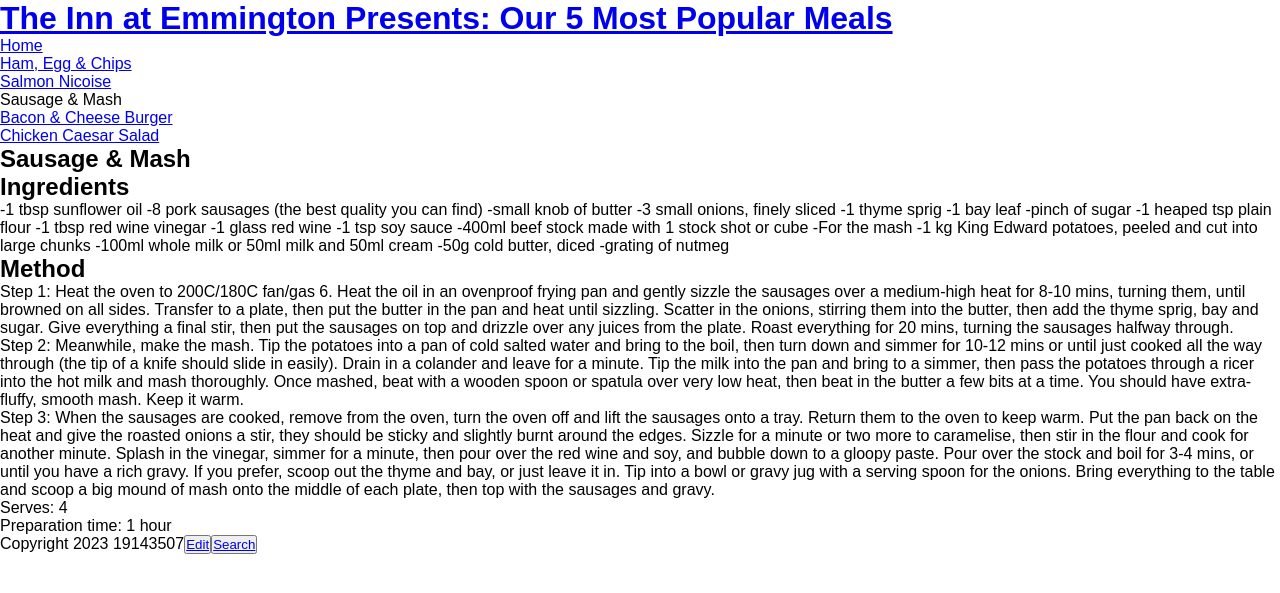
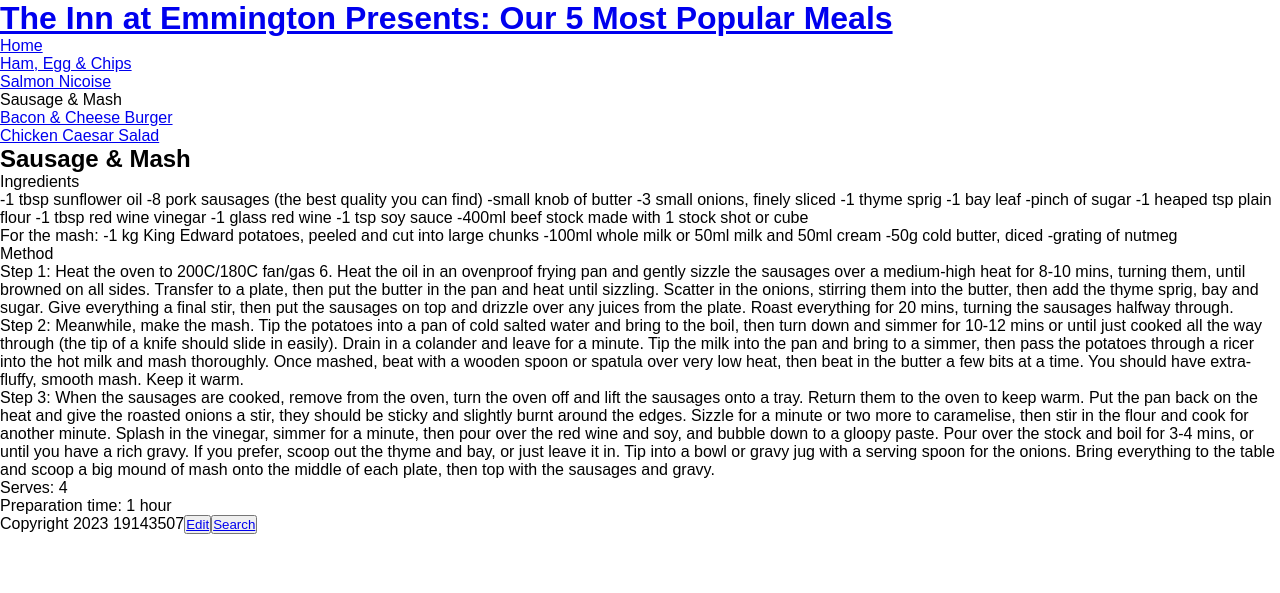
Before and after one commit to 19143507/inn-at-emmington, a Jekyll site: the page built from _recipes/sausage-mash.md, in a window 1280 px wide. Shown: the top 593 px of the page. Built offline with Jekyll 4.4.1, drawn with Linux system fonts in a browser that asks for light colours.

```diff
--- a/_recipes/sausage-mash.md
+++ b/_recipes/sausage-mash.md
@@ -4,27 +4,28 @@ date: 2023-01-31T15:07:24.258Z
 order: 3
 layout: recipe
 ---
-## Ingredients
+Ingredients
 
 \-1 tbsp sunflower oil
--8 pork sausages (the best quality you can find)
--small knob of butter
--3 small onions, finely sliced
--1 thyme sprig
--1 bay leaf
--pinch of sugar
--1 heaped tsp plain flour
--1 tbsp red wine vinegar
--1 glass red wine
--1 tsp soy sauce
--400ml beef stock made with 1 stock shot or cube
--For the mash
--1 kg King Edward potatoes, peeled and cut into large chunks
--100ml whole milk or 50ml milk and 50ml cream
--50g cold butter, diced
--grating of nutmeg
+\-8 pork sausages (the best quality you can find)
+\-small knob of butter
+\-3 small onions, finely sliced
+\-1 thyme sprig
+\-1 bay leaf
+\-pinch of sugar
+\-1 heaped tsp plain flour
+\-1 tbsp red wine vinegar
+\-1 glass red wine
+\-1 tsp soy sauce
+\-400ml beef stock made with 1 stock shot or cube
 
-## Method
+For the mash:
+\-1 kg King Edward potatoes, peeled and cut into large chunks
+\-100ml whole milk or 50ml milk and 50ml cream
+\-50g cold butter, diced
+\-grating of nutmeg
+
+Method
 
 Step 1:
 Heat the oven to 200C/180C fan/gas 6. Heat the oil in an ovenproof frying pan and gently sizzle the sausages over a medium-high heat for 8-10 mins, turning them, until browned on all sides. Transfer to a plate, then put the butter in the pan and heat until sizzling. Scatter in the onions, stirring them into the butter, then add the thyme sprig, bay and sugar. Give everything a final stir, then put the sausages on top and drizzle over any juices from the plate. Roast everything for 20 mins, turning the sausages halfway through.
```
